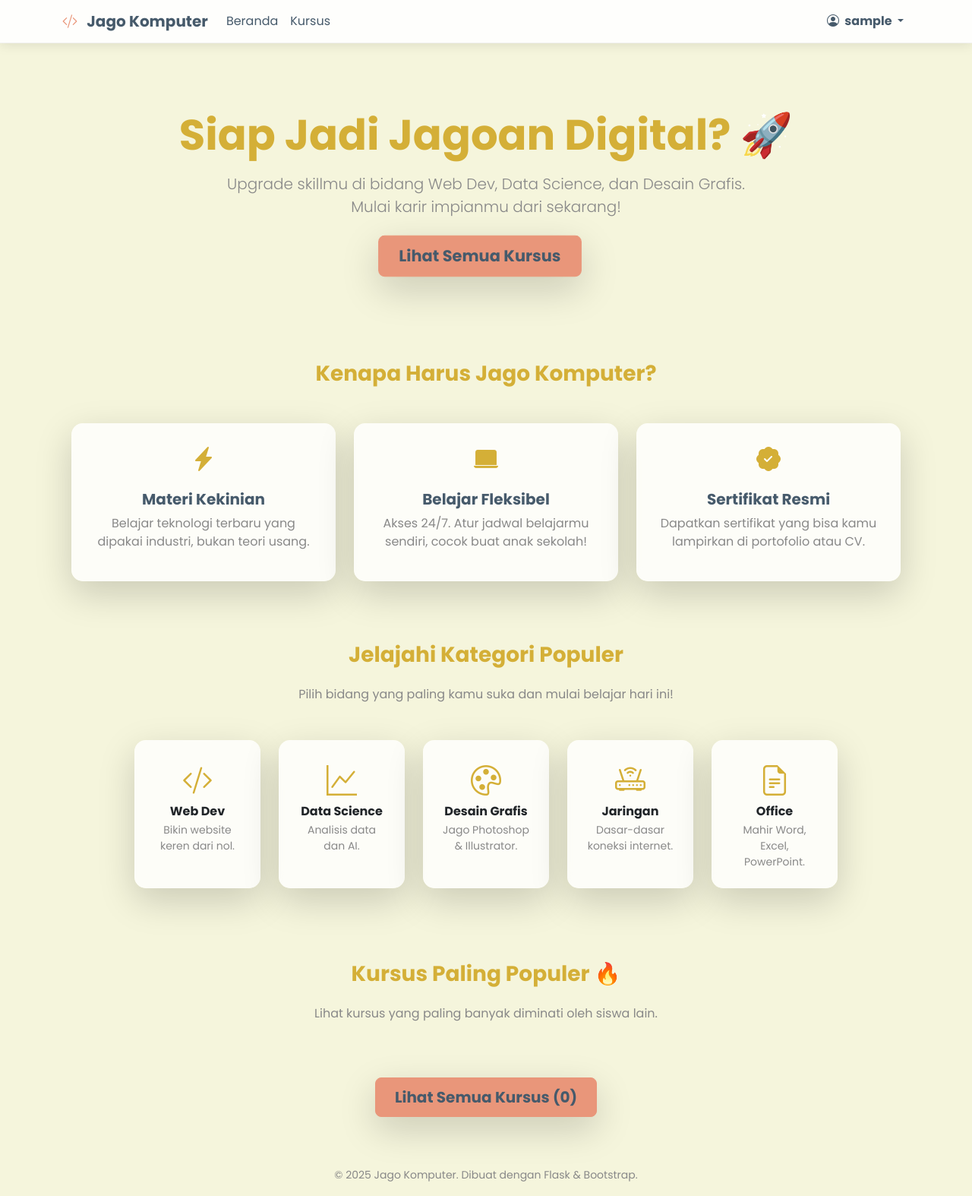
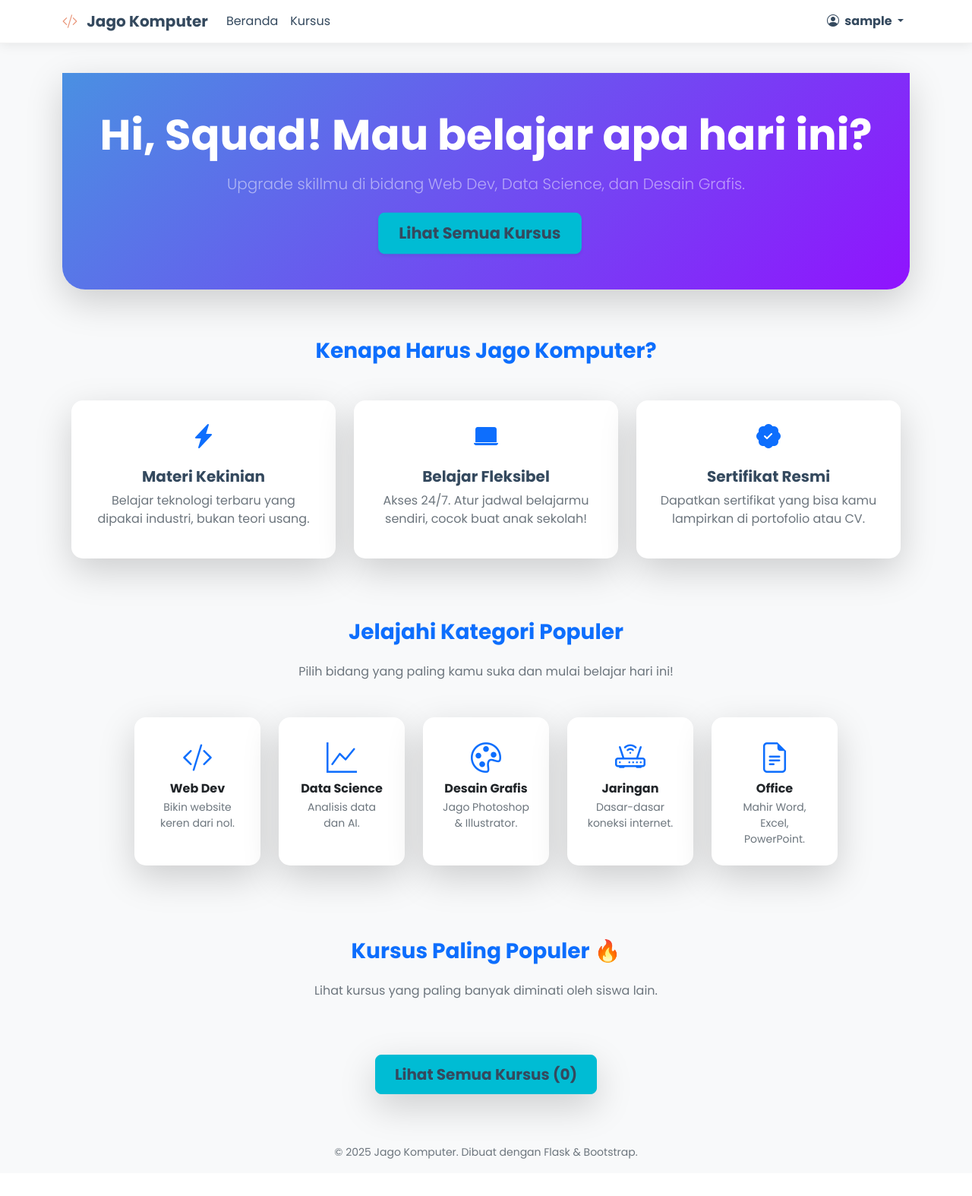
Before and after one commit to adminsystem-support/tutor_digital, a Flask app: page / in a window 1280 px wide. Shown: the whole page at 76% size. After the commit the page ends 1525 px from the top, so only its background shows below. Run offline with Flask 3, Linux system fonts and the light colour scheme; the visitor is signed in with stand-in values (Sample User, id 1); data that the repository does not hold is empty.

Commit message:
Update: Final Cool Modern Gradient theme and index.html fix

```diff
--- a/routes.py
+++ b/routes.py
@@ -424,14 +424,20 @@ def admin_dashboard():
                            total_courses=total_courses,
                            total_enrollments=total_enrollments,
                            total_confirmed=total_confirmed,
-                           Enrollment=Enrollment)
+                           Enrollment=Enrollment,
+                           is_dashboard=True) # <--- TAMBAHKAN INI
 
 @app.route('/admin/users')
 @login_required
 @admin_required
 def admin_users():
     users = User.query.all()
-    return render_template('admin/users.html', title='Manajemen Pengguna', users=users)
+
+    # PASTIKAN INI MENGARAH KE users.html
+    return render_template('admin/users.html',
+                           title='Manajemen Pengguna',
+                           users=users,
+                           Enrollment=Enrollment)
 
 @app.route('/admin/toggle_admin/<int:user_id>')
 @login_required
--- a/static/style.css
+++ b/static/style.css
@@ -1,77 +1,63 @@
-/* --- PALET WARNA SOFT PASTEL WARMTH --- */
-/* Background: Soft Beige (#F5F5DC) */
-/* Accent: Soft Terracotta (#E9967A) */
-/* Secondary/Dark: Dark Slate (#465A6B) */
+/* --- PALET WARNA COOL MODERN GRADIENT (RuangGuru Inspired) --- */
+/* Background: Light Gray (#F8F9FA) */
+/* Accent: Soft Cyan (#00BCD4) */
+/* Secondary/Dark: Dark Slate (#34495E) */
 
-/* --- 1. BACKGROUND KESELURUHAN (Soft Pastel Warmth) --- */
+/* --- 1. BACKGROUND KESELURUHAN --- */
 body {
-    /* Latar belakang hangat dan cerah */
-    background-color: #F5F5DC;
+    /* Latar belakang sangat terang */
+    background-color: #F8F9FA;
     min-height: 100vh;
     font-family: 'Poppins', sans-serif;
-    color: #465A6B; /* Teks utama menjadi Dark Slate */
+    color: #34495E; /* Teks utama Dark Slate */
 }
 
 /* Mengubah warna teks default untuk elemen tertentu */
 h1, h2, h3, h4, h5, h6, p, a, .nav-link, .navbar-brand {
-    color: #465A6B !important; /* Teks gelap di latar terang */
+    color: #34495E !important; /* Teks gelap */
 }
 
 /* Perbaikan Kontras: Teks Kecil yang Sulit Dibaca */
 .text-muted {
-    color: #888888 !important; /* Abu-abu lembut */
+    color: #6C757D !important; /* Abu-abu sedang */
 }
 
 /* --- 2. NAVBAR (Soft White / Light Glassmorphism) --- */
 .navbar {
     /* Background terang transparan */
-    background-color: rgba(255, 255, 255, 0.9) !important;
-    box-shadow: 0 2px 15px rgba(0, 0, 0, 0.1);
+    background-color: rgba(255, 255, 255, 0.95) !important;
+    box-shadow: 0 2px 15px rgba(0, 0, 0, 0.08);
     backdrop-filter: blur(5px);
     border-bottom: 1px solid rgba(0, 0, 0, 0.05);
     z-index: 1000;
 }
 
 /* Mengubah warna link di navbar agar terlihat (Dark Slate) */
-.navbar-dark .navbar-nav .nav-link {
-    color: #465A6B !important; /* Teks gelap */
-}
-.navbar-dark .navbar-nav .nav-link:hover {
-    color: #E9967A !important; /* Aksen Terracotta saat hover */
-}
-/* Perlu ubah navbar-dark menjadi navbar-light di base.html */
 .navbar-light .navbar-nav .nav-link {
-    color: #465A6B !important;
+    color: #34495E !important;
 }
 .navbar-light .navbar-nav .nav-link:hover {
-    color: #E9967A !important;
+    color: #00BCD4 !important; /* Aksen Cyan saat hover */
 }
-
 
 /* --- 3. EFEK GLASSMORPHISM PADA KARTU (Card) --- */
 .card {
     /* Background Glassmorphism Terang */
-    background: rgba(255, 255, 255, 0.8);
-    backdrop-filter: blur(10px);
-    -webkit-backdrop-filter: blur(10px);
+    background: rgba(255, 255, 255, 1); /* Hampir solid putih */
+    backdrop-filter: blur(0px);
 
     /* Border dan Shadow */
     border-radius: 15px;
     border: 1px solid rgba(0, 0, 0, 0.05);
-    box-shadow: 0 5px 20px 0 rgba(0, 0, 0, 0.1);
+    box-shadow: 0 5px 20px 0 rgba(0, 0, 0, 0.05); /* Shadow sangat lembut */
 
-    color: #465A6B; /* Teks gelap */
+    color: #34495E;
     transition: transform 0.3s ease-in-out, box-shadow 0.3s;
 }
 
 .card:hover {
     transform: translateY(-3px);
-    box-shadow: 0 10px 30px 0 rgba(0, 0, 0, 0.2);
-}
-
-/* Pastikan judul dan teks di dalam kartu juga gelap */
-.card-title, .card-text {
-    color: #465A6B !important;
+    box-shadow: 0 10px 30px 0 rgba(0, 0, 0, 0.1);
 }
 
 /* --- 4. EFEK GLASSMORPHISM PADA FORMULIR (Login/Register) --- */
@@ -81,33 +67,32 @@ h1, h2, h3, h4, h5, h6, p, a, .nav-link, .navbar-brand {
     padding: 35px;
 
     /* Glassmorphism Style Terang */
-    background: rgba(255, 255, 255, 0.9);
+    background: rgba(255, 255, 255, 1);
     backdrop-filter: blur(12px);
-    -webkit-backdrop-filter: blur(12px);
     border-radius: 15px;
     border: 1px solid rgba(0, 0, 0, 0.1);
-    box-shadow: 0 10px 30px 0 rgba(0, 0, 0, 0.2);
+    box-shadow: 0 10px 30px 0 rgba(0, 0, 0, 0.1);
 }
 
-/* --- 5. Tombol dan Input (Menggunakan Warna Aksen Terracotta) --- */
+/* --- 5. Tombol dan Input (Menggunakan Warna Aksen Cyan) --- */
 .form-control {
-    background-color: rgba(0, 0, 0, 0.05); /* Latar belakang input sangat terang */
+    background-color: rgba(0, 0, 0, 0.03);
     border: 1px solid rgba(0, 0, 0, 0.1);
-    color: #465A6B;
+    color: #34495E;
     border-radius: 8px;
 }
 
 .form-control:focus {
-    background-color: rgba(0, 0, 0, 0.08);
-    border-color: #E9967A; /* Terracotta Aksen */
-    box-shadow: 0 0 0 0.25rem rgba(233, 150, 122, 0.4);
+    background-color: rgba(0, 0, 0, 0.05);
+    border-color: #00BCD4; /* Cyan Aksen */
+    box-shadow: 0 0 0 0.25rem rgba(0, 188, 212, 0.4);
 }
 
-/* Tombol Utama (Primary - Aksen Terracotta) */
+/* Tombol Utama (Primary - Aksen Cyan) */
 .btn-primary {
-    background-color: #E9967A; /* Terracotta */
-    border-color: #E9967A;
-    color: #fff; /* Teks putih agar kontras */
+    background-color: #00BCD4; /* Cyan */
+    border-color: #00BCD4;
+    color: #fff;
     border-radius: 8px;
     padding: 10px 25px;
     font-weight: 600;
@@ -115,14 +100,14 @@ h1, h2, h3, h4, h5, h6, p, a, .nav-link, .navbar-brand {
 }
 
 .btn-primary:hover {
-    background-color: #D4856A; /* Terracotta lebih gelap saat hover */
-    border-color: #D4856A;
+    background-color: #00A8C0; /* Cyan lebih gelap saat hover */
+    border-color: #00A8C0;
 }
 
 /* Tombol Sukses (Success - Warna Dark Slate) */
 .btn-success {
-    background-color: #465A6B; /* Dark Slate */
-    border-color: #465A6B;
+    background-color: #34495E; /* Dark Slate */
+    border-color: #34495E;
     color: #f0f0f0;
     border-radius: 8px;
     padding: 10px 25px;
@@ -130,93 +115,30 @@ h1, h2, h3, h4, h5, h6, p, a, .nav-link, .navbar-brand {
     transition: background-color 0.3s;
 }
 
-.btn-success:hover {
-    background-color: #3A4C5C;
-    border-color: #3A4C5C;
-}
-
-/* --- 6. Konten Pelajaran (Lesson View) --- */
-.lesson-content {
-    padding: 30px;
-    background: rgba(255, 255, 255, 0.9);
-    backdrop-filter: blur(10px);
-    border-radius: 18px;
-    border: 1px solid rgba(0, 0, 0, 0.05);
-}
-
-/* --- 7. Flash Messages (Notifikasi) --- */
-.alert {
-    color: #465A6B;
-    border: none;
-}
-/* ... (Biarkan warna alert default Bootstrap, atau sesuaikan) ... */
-
-/* --- 8. PERBAIKAN DROPDOWN MENU --- */
-
-.dropdown-menu {
-    background-color: rgba(255, 255, 255, 0.95) !important;
-    backdrop-filter: blur(10px);
-    -webkit-backdrop-filter: blur(10px);
-    border: 1px solid rgba(0, 0, 0, 0.1);
-    border-radius: 10px;
-    box-shadow: 0 8px 30px 0 rgba(0, 0, 0, 0.1);
-    z-index: 9999 !important;
-}
-
-.dropdown-item {
-    color: #465A6B !important;
-    background-color: transparent !important;
-    transition: background-color 0.2s;
-}
-
-.dropdown-item:hover, .dropdown-item:focus {
-    background-color: rgba(233, 150, 122, 0.1) !important; /* Terracotta Transparan */
-    color: #E9967A !important;
-}
-
-/* --- 9. Styling Admin Dashboard & Tabel --- */
-.table-dark {
-    /* Hapus table-dark, gunakan table-light atau table-striped */
-    --bs-table-bg: rgba(255, 255, 255, 0.8);
-    --bs-table-striped-bg: rgba(255, 255, 255, 0.9);
-    --bs-table-border-color: rgba(0, 0, 0, 0.1);
-    color: #465A6B;
-}
-
-.table-dark th, .table-dark td {
-    border-color: rgba(0, 0, 0, 0.1);
-}
-
 /* --- 10. STYLING KARTU KURSUS BARU --- */
-
-.course-card {
-    /* Menggunakan Glassmorphism Terang */
-    background: rgba(255, 255, 255, 0.8);
-    backdrop-filter: blur(10px);
-    -webkit-backdrop-filter: blur(10px);
-    border-radius: 15px;
-    border: 1px solid rgba(0, 0, 0, 0.05);
-    box-shadow: 0 5px 20px 0 rgba(0, 0, 0, 0.1);
-    overflow: hidden;
-    transition: box-shadow 0.3s, transform 0.3s;
-    color: #465A6B;
-}
-
-/* ... (Sesuaikan semua warna ikon dan teks di bawah ini menjadi #E9967A atau #465A6B) ... */
-
 .final-price {
-    color: #E9967A; /* Terracotta */
+    color: #00BCD4; /* Cyan */
     font-size: 1.2rem;
 }
 
 .instructor-img-small {
-    border: 2px solid #E9967A; /* Terracotta */
+    border: 2px solid #00BCD4; /* Cyan */
 }
 
 .list-group-item .bi-play-circle-fill, .list-group-item .bi-lock-fill {
-    color: #E9967A !important; /* Ikon berwarna aksen Terracotta */
+    color: #00BCD4 !important; /* Ikon berwarna aksen Cyan */
 }
 
 .accordion-button:not(.collapsed) {
-    color: #E9967A !important; /* Terracotta saat terbuka */
+    color: #00BCD4 !important; /* Cyan saat terbuka */
 }
+
+/* --- 14. HERO SECTION GRADIENT (BARU) --- */
+.hero-section-gradient {
+    /* Gradien Biru ke Ungu */
+    background: linear-gradient(135deg, #4A90E2 0%, #9013FE 100%);
+    color: #fff;
+    padding: 80px 0;
+    border-radius: 0 0 30px 30px; /* Sudut melengkung di bawah */
+    box-shadow: 0 5px 15px rgba(0, 0, 0, 0.1);
+}
--- a/templates/index.html
+++ b/templates/index.html
@@ -2,25 +2,24 @@
 
 {% block content %}
 
-<!-- 1. HERO SECTION - Lebih Dinamis dan Fokus pada Solusi -->
-<div class="hero-section bg-transparent text-white py-5 mb-5 rounded-3">
+<!-- 1. HERO SECTION - Menggunakan Gradien Baru (Cool Modern Gradient) -->
+<div class="hero-section-gradient text-white py-5 mb-5 shadow-lg">
     <div class="container text-center">
-        <!-- Judul menggunakan warna aksen Soft Gold -->
-        <h1 class="display-4 fw-bolder mb-3 animate__animated animate__fadeInDown" style="color: #D4AF37 !important;">
-            Siap Jadi Jagoan Digital? 🚀
+        <!-- Judul menggunakan warna Putih untuk kontras di latar gelap -->
+        <h1 class="display-4 fw-bolder mb-3 animate__animated animate__fadeInDown text-white">
+            Hi, Squad! Mau belajar apa hari ini?
         </h1>
-        <p class="lead mb-4 text-muted animate__animated animate__fadeIn">
-            Upgrade skillmu di bidang Web Dev, Data Science, dan Desain Grafis. <br class="d-none d-md-inline">
-            Mulai karir impianmu dari sekarang!
+        <p class="lead mb-4 animate__animated animate__fadeIn text-white-50">
+            Upgrade skillmu di bidang Web Dev, Data Science, dan Desain Grafis.
         </p>
 
-        <!-- Tombol CTA (Call to Action) Utama - Menggunakan btn-primary (Soft Gold) -->
-        <a href="#featured-courses" class="btn btn-primary btn-lg fw-bold shadow-lg me-3 animate__animated animate__pulse animate__infinite">
+        <!-- Tombol CTA (Call to Action) Utama - Menggunakan btn-primary (Cyan) -->
+        <a href="#featured-courses" class="btn btn-primary btn-lg fw-bold shadow-sm me-3 animate__animated animate__pulse animate__infinite">
             Lihat Semua Kursus
         </a>
         {% if not current_user.is_authenticated %}
-        <!-- Tombol Outline - Menggunakan btn-outline-primary (Soft Gold Outline) -->
-        <a href="{{ url_for('register') }}" class="btn btn-outline-primary btn-lg fw-bold shadow-sm animate__animated animate__fadeInUp">
+        <!-- Tombol Outline - Menggunakan btn-outline-light agar terlihat di latar gelap -->
+        <a href="{{ url_for('register') }}" class="btn btn-outline-light btn-lg fw-bold shadow-sm animate__animated animate__fadeInUp">
             Daftar Gratis!
         </a>
         {% endif %}
@@ -31,13 +30,14 @@
 
 <!-- 3. VALUE PROPOSITION (Mengapa Harus Kami?) -->
 <div class="container my-5 py-3">
-    <h3 class="text-center mb-5 fw-bold" style="color: #D4AF37 !important;">Kenapa Harus Jago Komputer?</h3>
+    <!-- Hapus inline style warna lama -->
+    <h3 class="text-center mb-5 fw-bold text-primary">Kenapa Harus Jago Komputer?</h3>
     <div class="row text-center g-4">
         <div class="col-md-4">
             <!-- Card Glassmorphism -->
             <div class="card h-100 border-0 shadow-lg p-4 hover-scale">
-                <!-- Ikon menggunakan warna aksen Soft Gold -->
-                <i class="bi bi-lightning-charge-fill mb-3" style="font-size: 2rem; color: #D4AF37 !important;"></i>
+                <!-- Ikon menggunakan warna aksen Cyan (melalui style.css) -->
+                <i class="bi bi-lightning-charge-fill mb-3 text-primary" style="font-size: 2rem;"></i>
                 <h5 class="fw-bold">Materi Kekinian</h5>
                 <p class="text-muted">Belajar teknologi terbaru yang dipakai industri, bukan teori usang.</p>
             </div>
@@ -45,7 +45,7 @@
         <div class="col-md-4">
             <!-- Card Glassmorphism -->
             <div class="card h-100 border-0 shadow-lg p-4 hover-scale">
-                <i class="bi bi-laptop-fill mb-3" style="font-size: 2rem; color: #D4AF37 !important;"></i>
+                <i class="bi bi-laptop-fill mb-3 text-primary" style="font-size: 2rem;"></i>
                 <h5 class="fw-bold">Belajar Fleksibel</h5>
                 <p class="text-muted">Akses 24/7. Atur jadwal belajarmu sendiri, cocok buat anak sekolah!</p>
             </div>
@@ -53,7 +53,7 @@
         <div class="col-md-4">
             <!-- Card Glassmorphism -->
             <div class="card h-100 border-0 shadow-lg p-4 hover-scale">
-                <i class="bi bi-patch-check-fill mb-3" style="font-size: 2rem; color: #D4AF37 !important;"></i>
+                <i class="bi bi-patch-check-fill mb-3 text-primary" style="font-size: 2rem;"></i>
                 <h5 class="fw-bold">Sertifikat Resmi</h5>
                 <p class="text-muted">Dapatkan sertifikat yang bisa kamu lampirkan di portofolio atau CV.</p>
             </div>
@@ -63,7 +63,8 @@
 
 <!-- 4. KATEGORI UTAMA - Lebih Interaktif dan Visual -->
 <div class="mt-5 pt-3">
-    <h3 class="mb-4 fw-bold text-center" style="color: #D4AF37 !important;">Jelajahi Kategori Populer</h3>
+    <!-- Hapus inline style warna lama -->
+    <h3 class="mb-4 fw-bold text-center text-primary">Jelajahi Kategori Populer</h3>
     <p class="text-center text-muted mb-5">Pilih bidang yang paling kamu suka dan mulai belajar hari ini!</p>
 
     <div class="row g-4 text-center justify-content-center">
@@ -81,8 +82,8 @@
                 <!-- Menggunakan kelas 'category-hover-effect' dan 'card' Glassmorphism -->
                 <div class="card border-0 shadow-lg h-100 category-hover-effect" style="border-radius: 15px;">
                     <div class="card-body p-4">
-                        <!-- Ikon menggunakan warna aksen Soft Gold -->
-                        <i class="bi bi-{{ cat.icon }} mb-2" style="font-size: 2.5rem; color: #D4AF37 !important;"></i>
+                        <!-- Ikon menggunakan warna aksen Cyan (melalui style.css) -->
+                        <i class="bi bi-{{ cat.icon }} mb-2 text-primary" style="font-size: 2.5rem;"></i>
                         <h6 class="fw-bolder text-dark mb-1">{{ cat.name }}</h6>
                         <small class="text-muted d-none d-md-block">{{ cat.desc }}</small>
                     </div>
@@ -95,7 +96,8 @@
 
 <!-- 5. KURSUS UNGGULAN (Featured Courses) -->
 <div id="featured-courses" class="mt-5 pt-5">
-    <h3 class="mb-4 fw-bold text-center" style="color: #D4AF37 !important;">Kursus Paling Populer 🔥</h3>
+    <!-- Hapus inline style warna lama -->
+    <h3 class="mb-4 fw-bold text-center text-primary">Kursus Paling Populer 🔥</h3>
     <p class="text-center text-muted mb-5">Lihat kursus yang paling banyak diminati oleh siswa lain.</p>
 
     <div class="row g-4">
@@ -108,7 +110,7 @@
     </div>
 
     <div class="text-center mt-5">
-        <!-- Tombol Utama (Soft Gold) -->
+        <!-- Tombol Utama (Cyan) -->
         <a href="{{ url_for('search') }}" class="btn btn-primary btn-lg fw-bold shadow-lg hover-scale">
             Lihat Semua Kursus ({{ courses|length }})
         </a>
```
Also changed, not shown: templates/admin/add_user.html (+14 -11 lines), templates/admin/dashboard.html (+53 -36 lines), templates/admin/users.html (+6 -6 lines).
